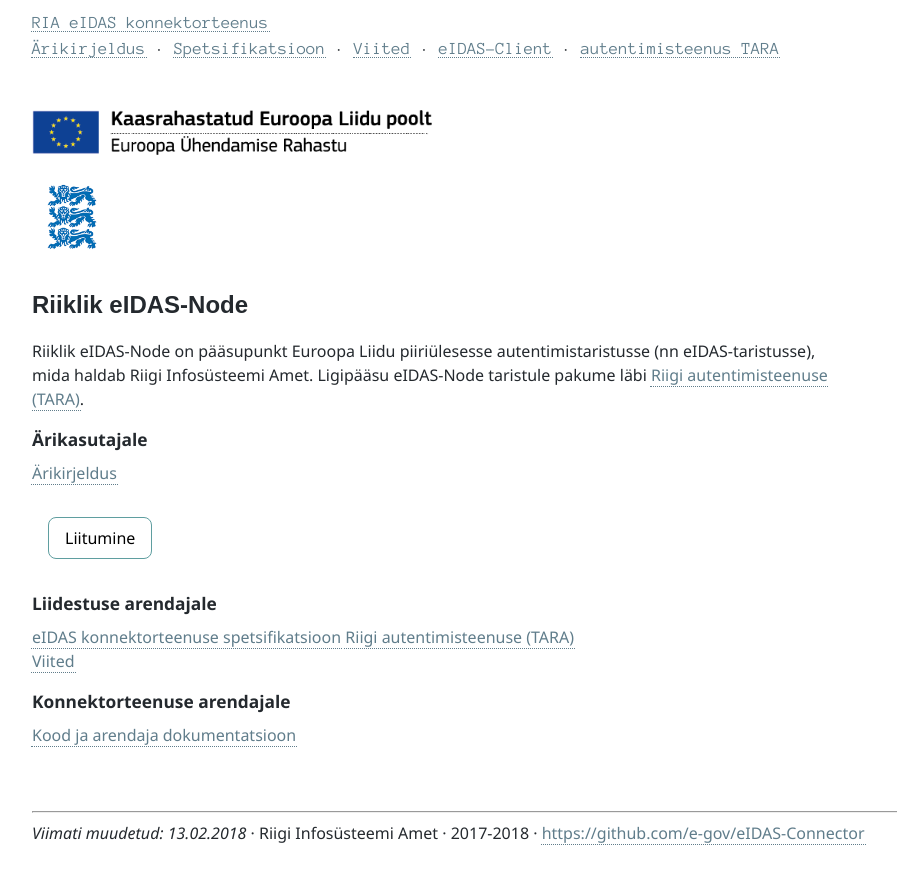
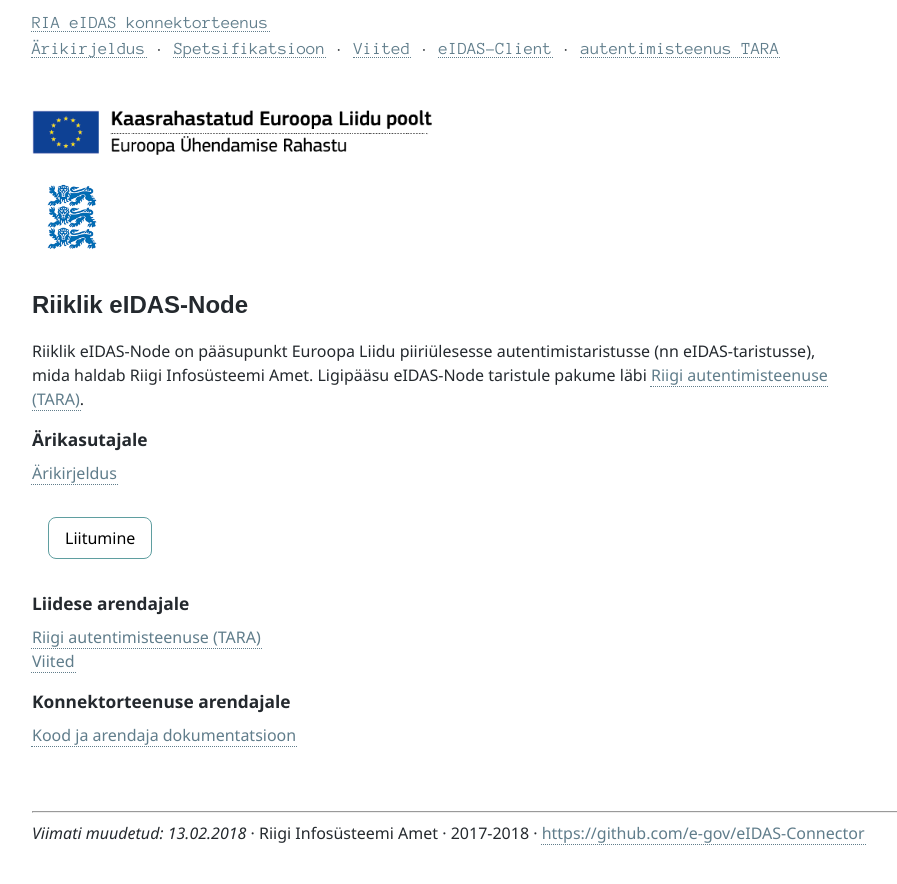
Before and after one commit to e-gov/eIDAS-Node, a Jekyll site: the page built from index.md, in a window 1280 px wide. Shown: the top 884 px of the page, without its empty margins (0-897 px from the left). Built offline with Jekyll 4.4.1, drawn with Linux system fonts in a browser that asks for light colours.

Commit message:
Update index.md

```diff
--- a/index.md
+++ b/index.md
@@ -16,9 +16,8 @@ Riiklik eIDAS-Node on pääsupunkt Euroopa Liidu piiriülesesse autentimistarist
 
 <p><a href='https://www.ria.ee/et/riigi-infosusteem/eid/partnerile.html#tara' class='nupp'>Liitumine</a></p>
 
-## Liidestuse arendajale
+## Liidese arendajale
 
-[eIDAS konnektorteenuse spetsifikatsioon](Spetsifikatsioon)
 [Riigi autentimisteenuse (TARA)](https://e-gov.github.io/TARA-Doku/)<br>
 [Viited](Viited)
 
```
